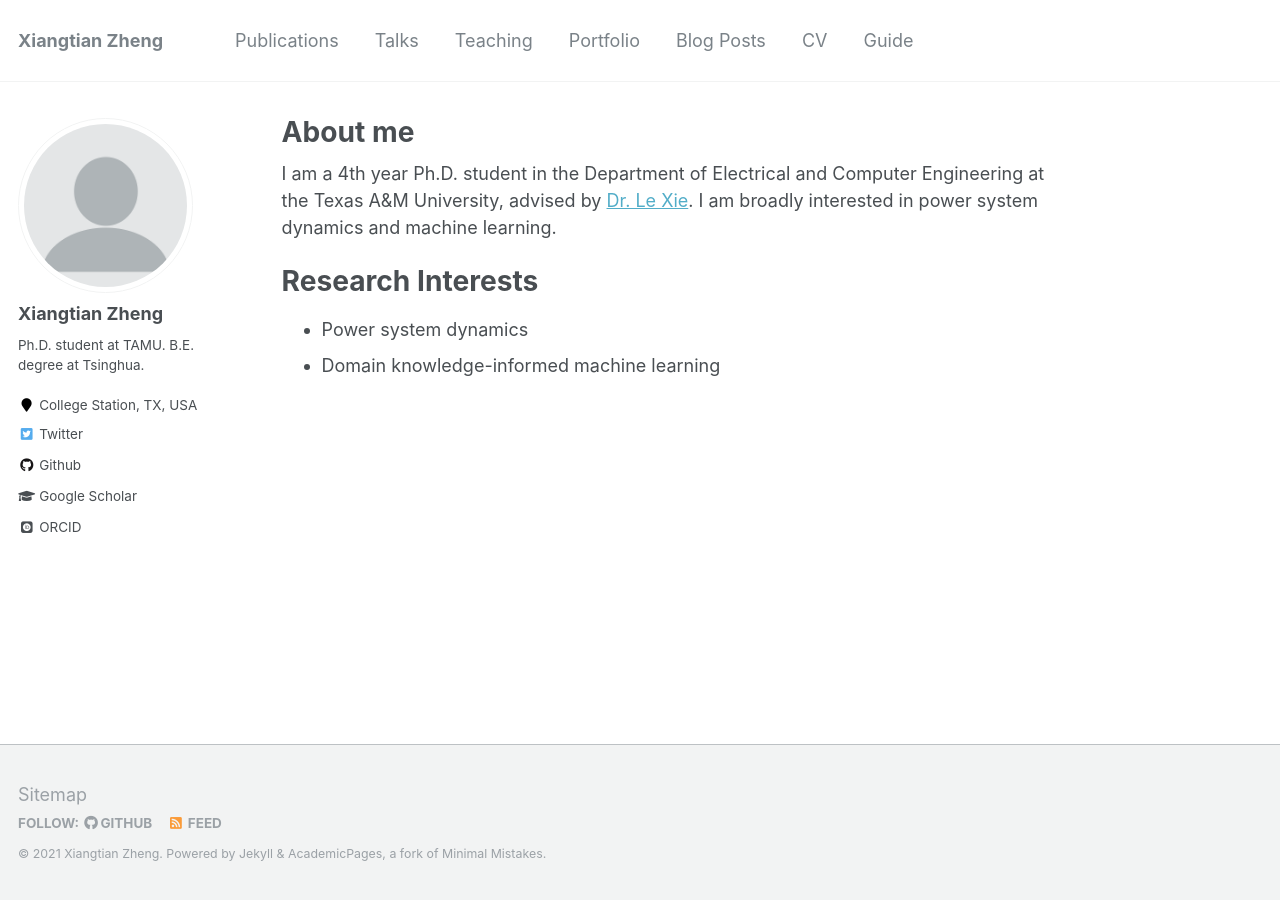
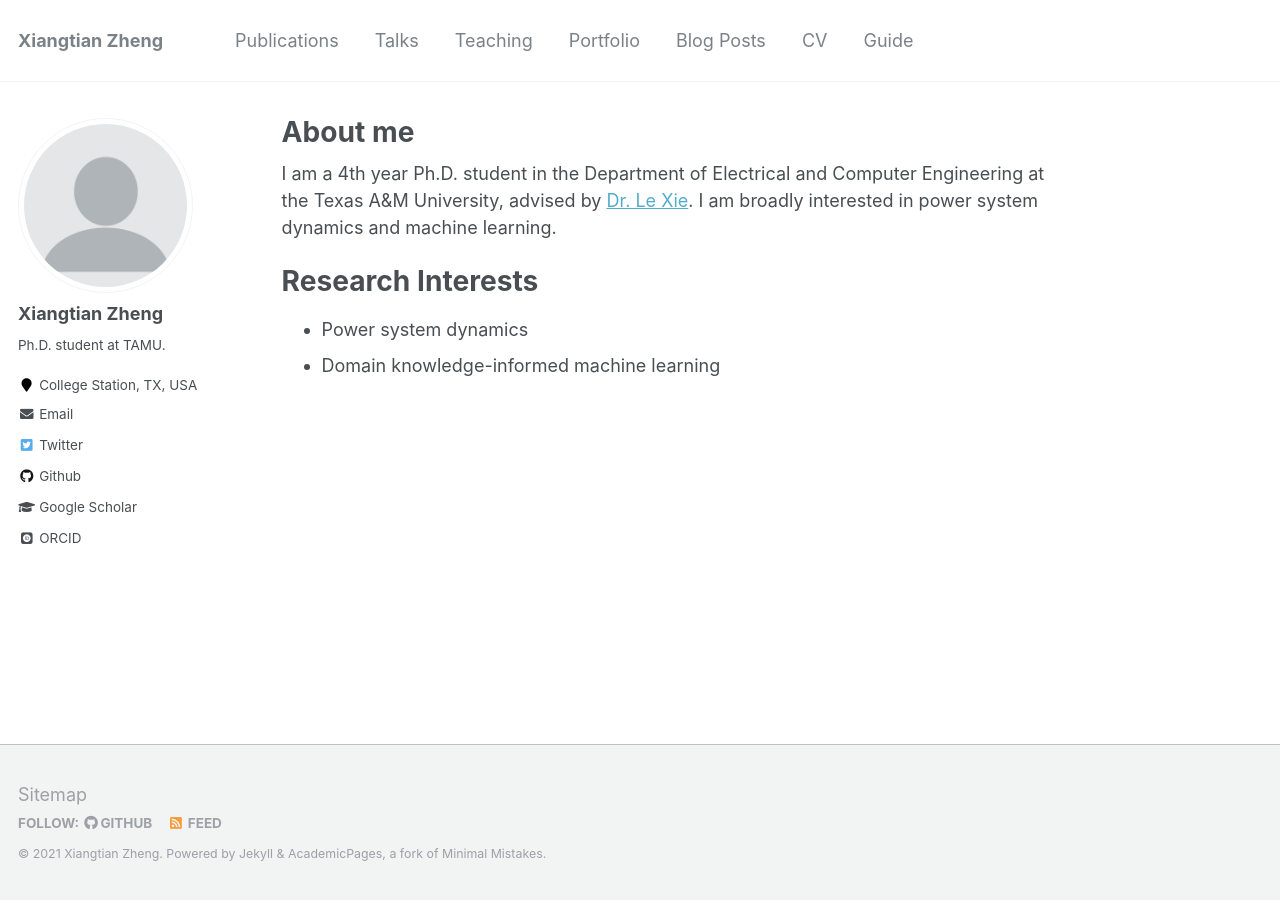
Before and after one commit to zxt0515/zxt0515.github.io, a Jekyll site: the page built from _pages/about.md, in a window 1280 px wide. Built offline with Jekyll 4.4.1, drawn with Linux system fonts in a browser that asks for light colours; some web fonts are replaced.

Commit message:
Update _config.yml

```diff
--- a/_config.yml
+++ b/_config.yml
@@ -82,12 +82,12 @@ analytics:
 author:
   name             : "Xiangtian Zheng"
   avatar           : "profile.png"
-  bio              : "Ph.D. student at TAMU. B.E. degree at Tsinghua."
+  bio              : "Ph.D. student at TAMU."
   location         : "College Station, TX, USA"
   employer         :
   pubmed           :
-  googlescholar    : "http://yourfullgooglescholarurl.com"
-  email            :
+  googlescholar    : "https://scholar.google.com/citations?user=bMsx1yMAAAAJ&hl=en"
+  email            : "zxt0515@tamu.edu"
   researchgate     :  # example: "https://www.researchgate.net/profile/yourprofile"
   uri              :
   bitbucket        :
@@ -96,20 +96,20 @@ author:
   flickr           :
   facebook         :
   foursquare       :
-  github           : "academicpages"
+  github           : "https://github.com/zxt0515"
   google_plus      :
   keybase          :
   instagram        :
   impactstory      : #"https://profiles.impactstory.org/u/xxxx-xxxx-xxxx-xxxx"
   lastfm           :
   linkedin         :
-  orcid            : "http://orcid.org/yourorcidurl"
+  orcid            : "https://orcid.org/0000-0003-2884-3213"
   pinterest        :
   soundcloud       :
   stackoverflow    : # http://stackoverflow.com/users/123456/username
   steam            :
   tumblr           :
-  twitter          : "replacethistwitterhandle"
+  twitter          : "https://twitter.com/xiangtian11"
   vine             :
   weibo            :
   xing             :
```
